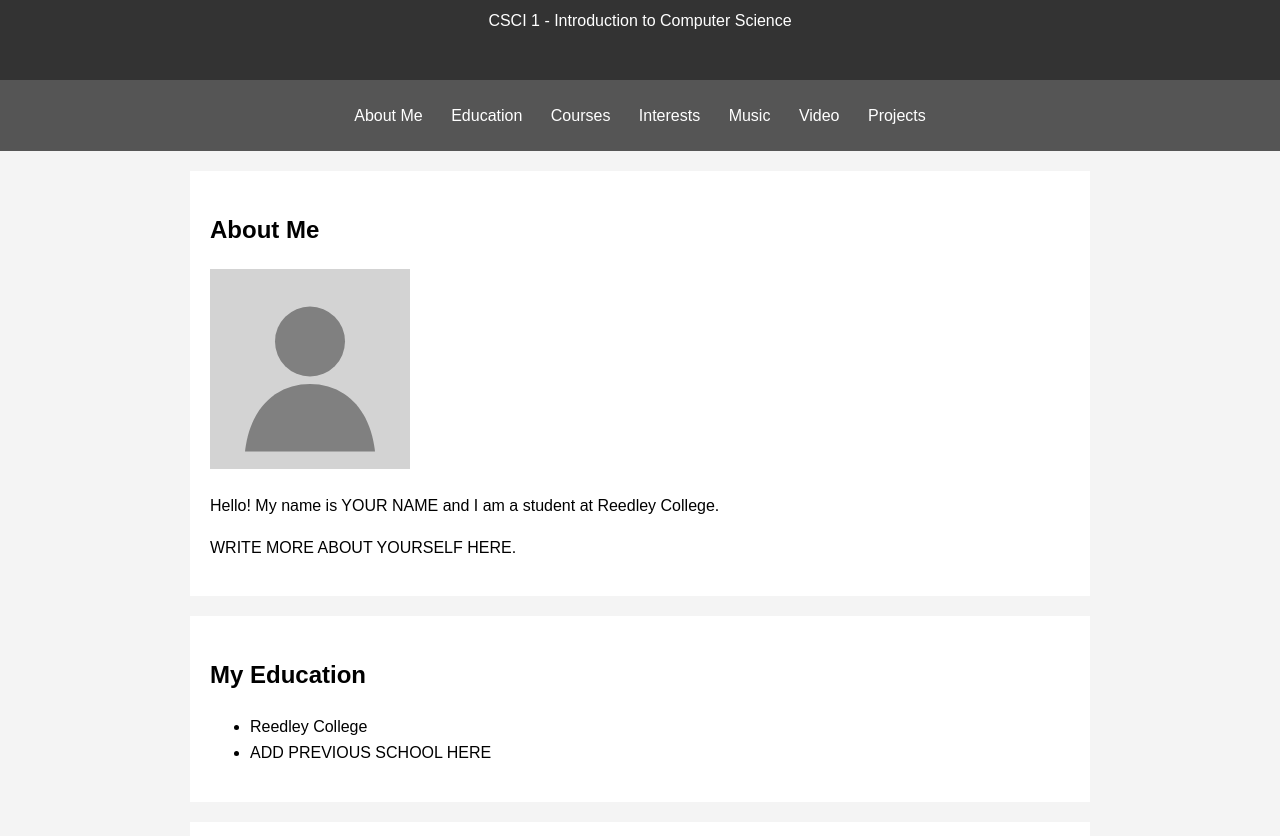
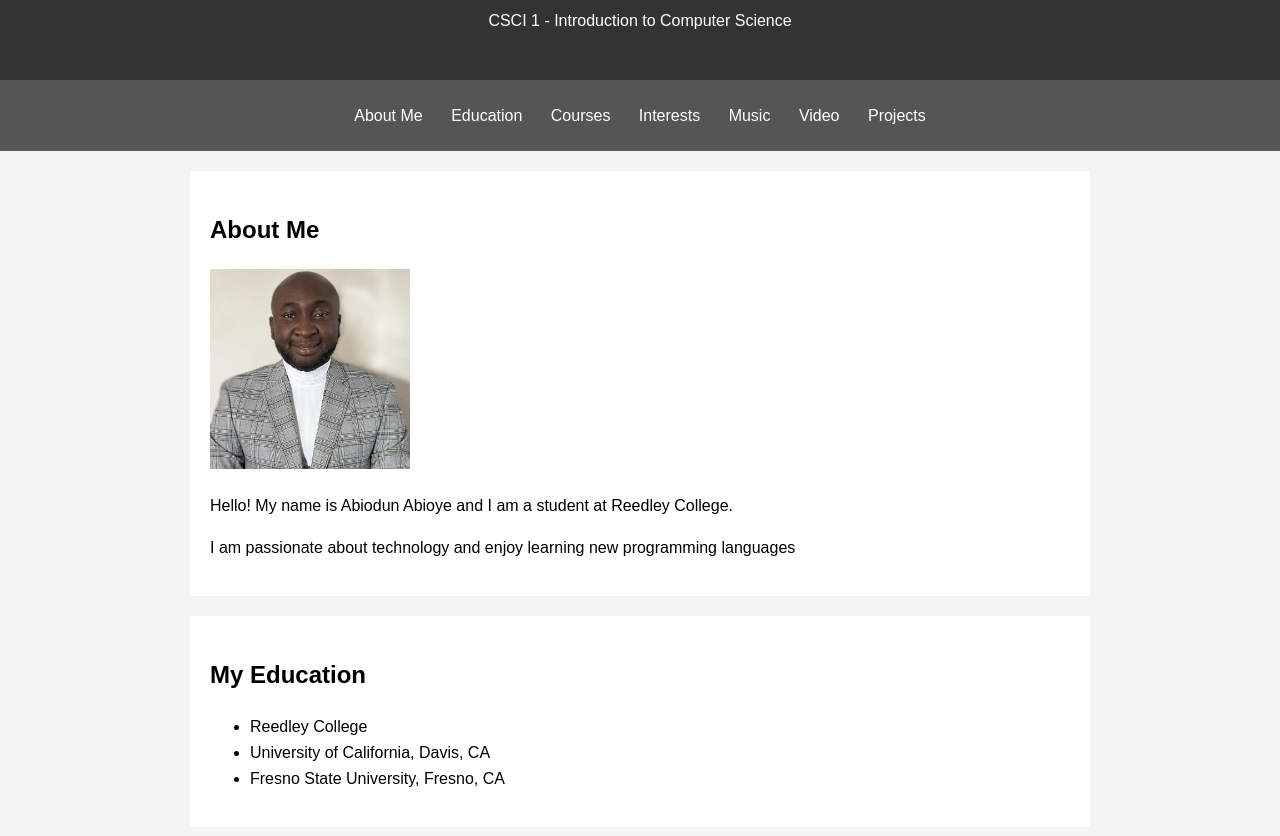
Before and after one commit to CSCI-40/csci1-personal-website-starter, a plain HTML site: page index.html in a window 1280 px wide. Shown: the part 116-952 px from the top of the page. Drawn offline with Linux system fonts and the light colour scheme.

Commit message:
updated profile picture

```diff
--- a/index.html
+++ b/index.html
@@ -17,10 +17,10 @@
 <section id="about">
   <h2>About Me</h2>
   <!-- TODO: Replace this placeholder with your own appropriate image. A personal photo is optional. -->
-  <img class="profile-photo" src="images/profile-placeholder.svg" alt="Profile image">
-  <p>Hello! My name is YOUR NAME and I am a student at Reedley College.</p>
+  <img class="profile-photo" src="images/abiodun_photo.jpeg" alt="Profile image">
+  <p>Hello! My name is Abiodun Abioye and I am a student at Reedley College.</p>
   <!-- TODO: Add 2-3 more sentences about yourself. -->
-  <p>WRITE MORE ABOUT YOURSELF HERE.</p>
+  <p>I am passionate about technology and enjoy learning new programming languages</p>
 </section>
 
 <section id="education">
@@ -28,7 +28,8 @@
   <ul>
     <li>Reedley College</li> <!-- Example -->
     <!-- TODO: Add your previous school(s). -->
-    <li>ADD PREVIOUS SCHOOL HERE</li>
+    <li>University of California, Davis, CA</li>
+    <li>Fresno State University, Fresno, CA</li>
   </ul>
 </section>
 
```
Also changed, not shown: images/abiodun_photo.jpeg (added).
